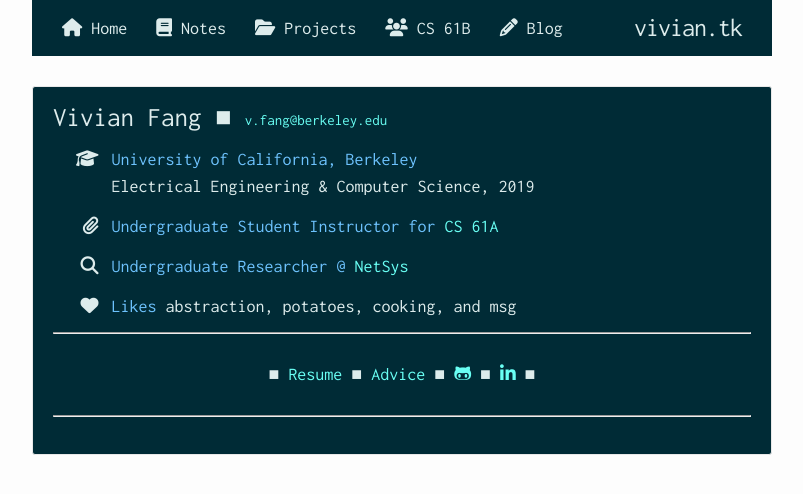
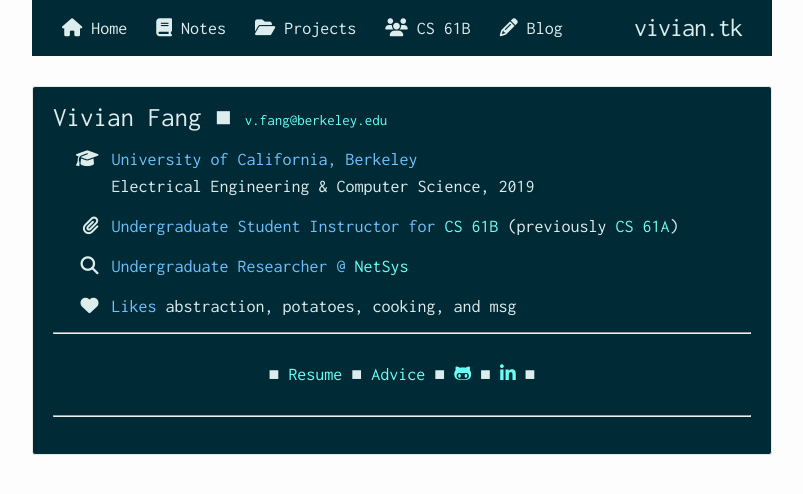
Before and after one commit to secant/secant.github.io, a Jekyll site: the page built from index.html, in a window 1280 px wide. Shown: the top 494 px of the page, without its empty margins (238-1041 px from the left). Built offline with Jekyll 4.4.1, drawn with Linux system fonts in a browser that asks for light colours; nearby versions of some CDN libraries; library files that are not in the unit come from our copies.

Commit message:
index: Update teaching

```diff
--- a/index.html
+++ b/index.html
@@ -17,7 +17,7 @@
         <tr>
           <td id="icons"><i class="fa fa-paperclip"></i></td>
           <td id="desc">
-            <span class="important">Undergraduate Student Instructor for <a href="cs61a">CS 61A</a>
+              <span class="important">Undergraduate Student Instructor for <a href="cs61b">CS 61B</a></span> (previously <a href="cs61a">CS 61A</a>)
           </td>
         </tr>
         <tr>
```
